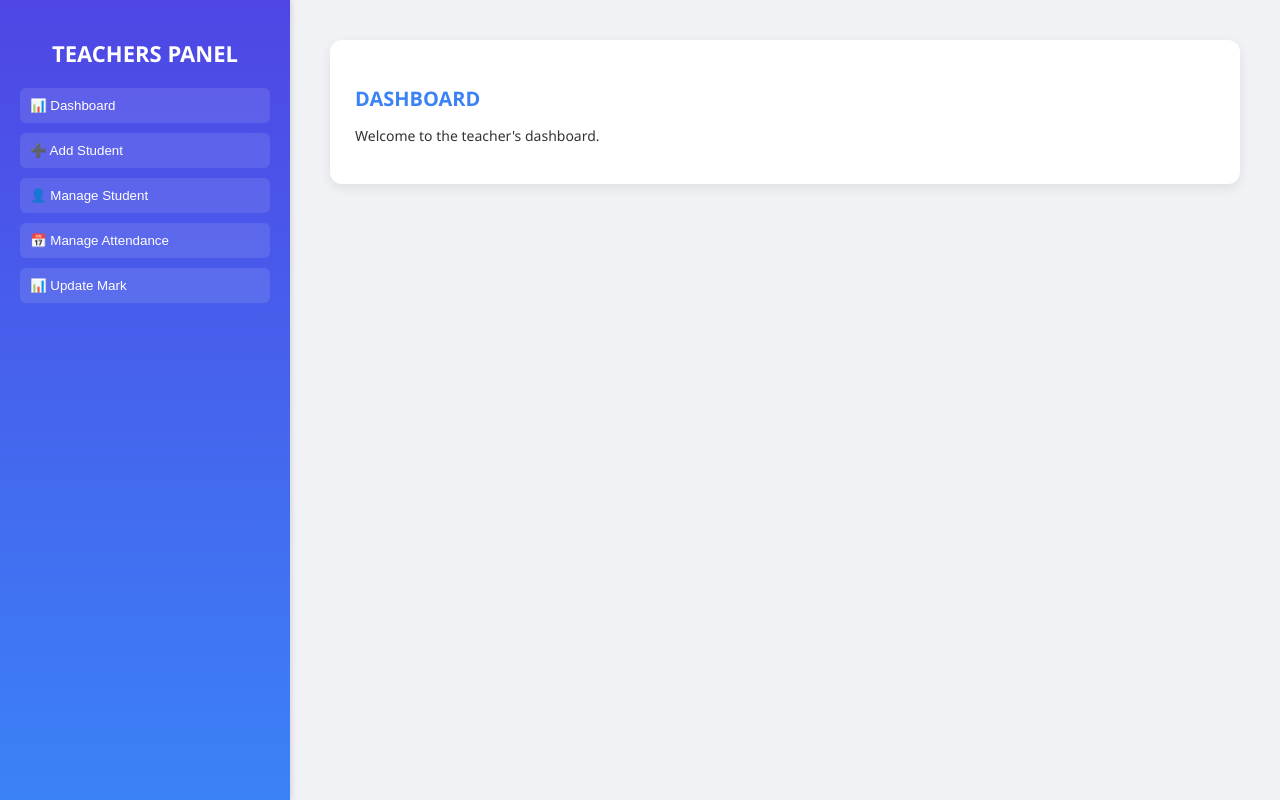
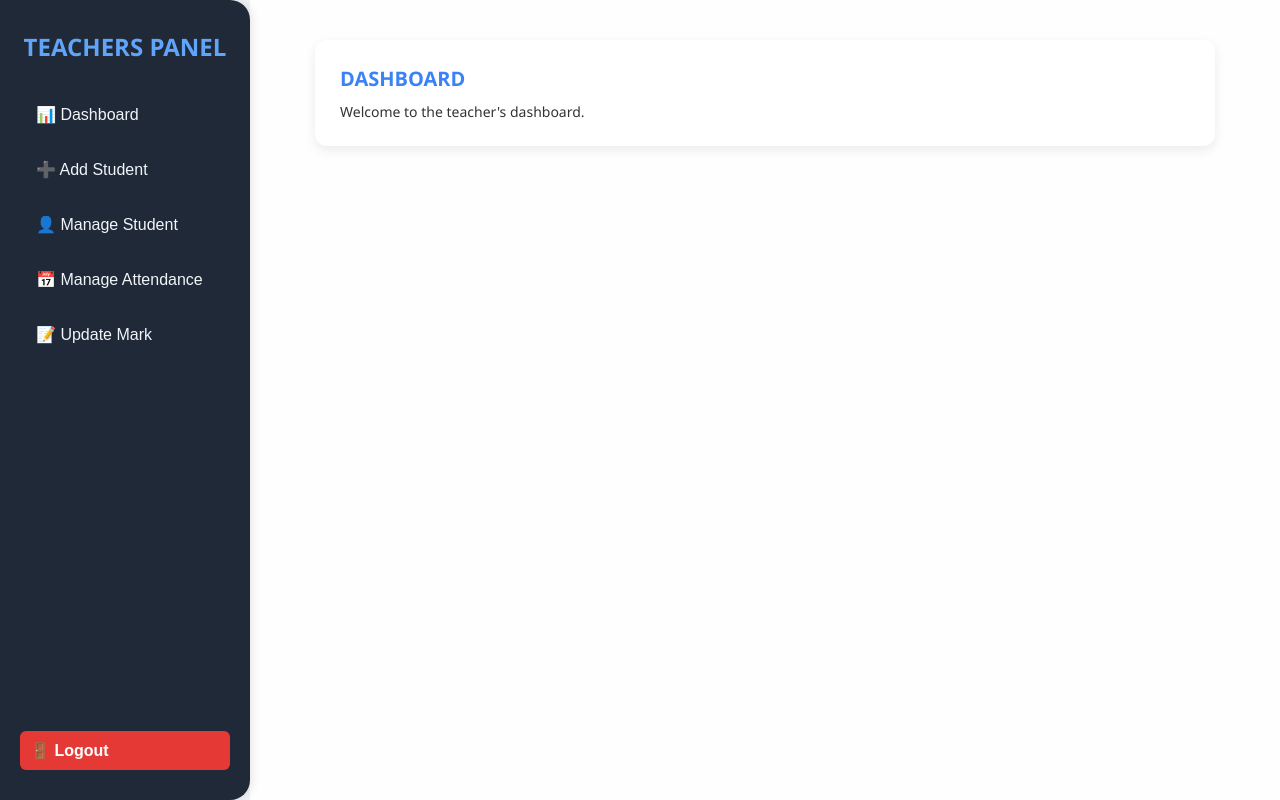
Before and after one commit to ranjith23-hub/student_portal, a plain HTML site: page frontend/admin.html in a window 1280 px wide. Drawn offline with Linux system fonts and the light colour scheme; no server answers.

Commit message:
manage student completed

```diff
--- a/frontend/admin.html
+++ b/frontend/admin.html
@@ -5,6 +5,11 @@
   <meta name="viewport" content="width=device-width, initial-scale=1.0" />
   <title>Student Portal - Admin</title>
   <style>
+* {
+  margin: 0;
+  padding: 0;
+  box-sizing: border-box;
+}
 
 
 /* Styling for view students section */
@@ -35,46 +40,28 @@
       height: 100vh;
       background-color: #f0f2f5;
     }
-    .sidebar {
-      width: 250px;
-      background: linear-gradient(to bottom, #4f46e5, #3b82f6);
-      color: white;
-      padding: 20px;
-      box-shadow: 2px 0 5px rgba(0,0,0,0.1);
+
+
+
+
+  .main {
+  margin-left: 250px;
+  padding: 40px 20px;
+  min-height: 100vh;
+  overflow-y: auto;
+  overflow-x: hidden;
+  box-sizing: border-box;
+  background-color: #fefefe;
+  width: calc(100vw - 250px);
 }
 
-    .sidebar h2 {
-      font-size: 22px;
-      margin-bottom: 20px;
-      text-align: center;
-      font-weight: bold;
-    }
 
-    .sidebar button {
-      display: block;
-      width: 100%;
-      margin: 10px 0;
-      padding: 10px;
-      background-color: rgba(255, 255, 255, 0.1);
-      color: white;
-      border: none;
-      border-radius: 6px;
-      cursor: pointer;
-      text-align: left;
-      transition: background-color 0.3s;
-    }
 
-    .sidebar button:hover,
-    .sidebar button.active {
-      background-color: rgba(255, 255, 255, 0.2);
-    }
 
-    .main {
-      flex: 1;
-      padding: 40px;
-    }
 
     .section {
+      max-width: 900px;
+  margin: 0 auto;
       display: none;
       background-color: white;
       padding: 25px;
@@ -98,14 +85,88 @@
       font-size: 14px;
     }
 
+.sidebar {
+  width: 250px;
+  height: 100vh;
+  background-color: #1f2937; /* Dark blue-gray */
+  color: #fff;
+  padding: 30px 20px;
+  position: fixed;
+  top: 0;
+  left: 0;
+  box-shadow: 2px 0 10px rgba(0, 0, 0, 0.1);
+  display: flex;
+  flex-direction: column;
+  justify-content: space-between;
+
+  border-top-right-radius: 20px;
+  border-bottom-right-radius: 20px;
+}
+
+.sidebar h2 {
+  font-size: 24px;
+  margin-bottom: 30px;
+  text-align: center;
+  font-weight: bold;
+  color: #60a5fa; /* Tailwind-like blue */
+}
+
+.nav-buttons {
+  flex-grow: 1;
+  display: flex;
+  flex-direction: column;
+  gap: 12px;
+}
+
+.sidebar button {
+  padding: 12px 16px;
+  border: none;
+  background-color: transparent;
+  color: #f1f5f9;
+  border-radius: 6px;
+  text-align: left;
+  font-size: 16px;
+  font-weight: 500;
+  transition: all 0.3s ease;
+}
+
+.sidebar button:hover,
+.sidebar button.active {
+  background-color: #374151;
+  color: #ffffff;
+  transform: translateX(4px);
+}
+
+
+
+.sidebar .logout-btn {
+  margin-top: auto;
+  padding: 10px;
+  background-color: #e53935;
+  color: #fff;
+  border: none;
+  border-radius: 6px;
+  cursor: pointer;
+  font-weight: bold;
+  transition: background-color 0.3s ease;
+}
+
+.sidebar .logout-btn:hover {
+  background-color: #c62828;
+}
+
+
     .con {
       max-width: 500px;
-      margin: 50px 50px 50px 40px;
-      margin-left: 25%;
+      min-width: 80%;
+  margin: 50px auto;
   padding: 30px 40px;
   border-radius: 12px;
   box-shadow: 0 8px 20px rgba(0, 0, 0, 0.15);
   background-color: #fff;
+  flex-direction: column;
+  display: flex;
+  justify-content: center;
     }
 
     .la {
@@ -193,9 +254,7 @@
         box-shadow: none;
       }
 
-      .main {
-        padding: 20px;
-      }
+
 
       .con {
         margin: 20px auto;
@@ -214,11 +273,16 @@
   <!-- Sidebar -->
   <div class="sidebar">
   <h2>TEACHERS PANEL</h2>
+
+  <div class="nav-buttons">
     <button onclick="showSection('dashboard')">📊 Dashboard</button>
     <button onclick="showSection('addStudent')">➕ Add Student</button>
     <button onclick="showSection('manageStudent')">👤 Manage Student</button>
     <button onclick="showSection('manageAttendance')">📅 Manage Attendance</button>
-    <button onclick="showSection('updateMark')">📊 Update Mark</button>
+    <button onclick="showSection('updateMark')">📝 Update Mark</button>
+  </div>
+
+  <button onclick="logout()" class="logout-btn">🚪 Logout</button>
 </div>
 
   <!-- Main Content -->
```
Also changed, not shown: 1 other file. Lines whose indentation alone changed are shown as unchanged.
